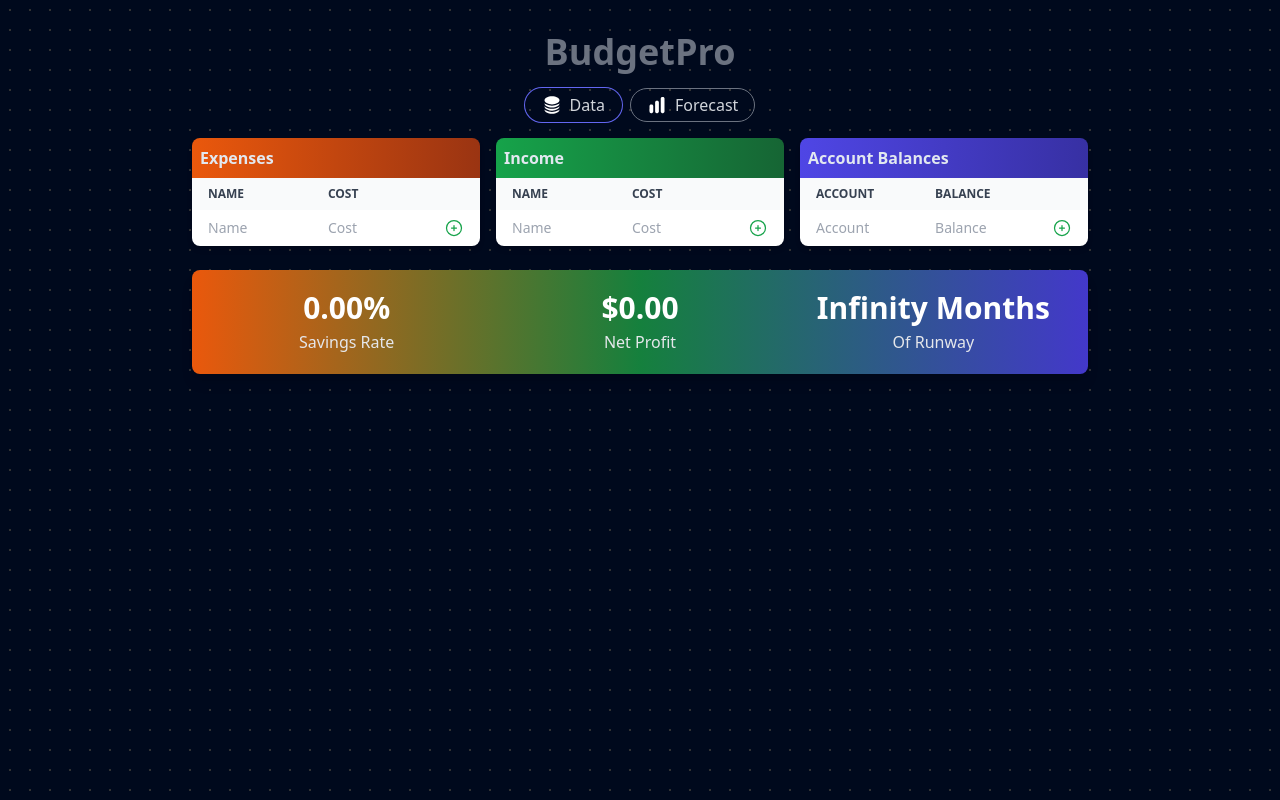
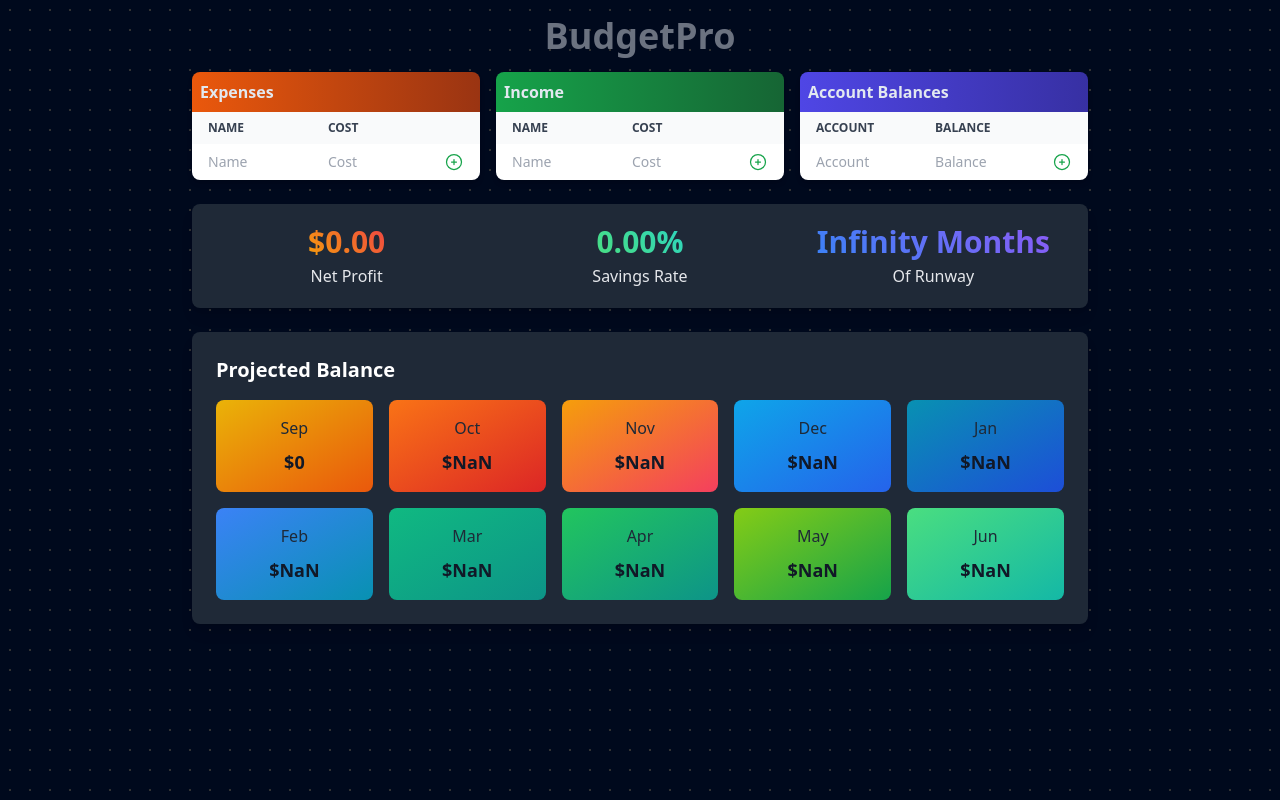
Before and after one commit to travierm/budgetpro, a Vue app: page / in a window 1280 px wide. Built offline with nearby package versions, Linux system fonts and the light colour scheme.

Commit message:
this thing looks great!

```diff
--- a/src/App.vue
+++ b/src/App.vue
@@ -13,31 +13,8 @@ const isActive = computed(() => ({
 
 <template>
   <div>
-    <div class="max-w-4xl mx-auto mt-8">
-      <h1 class="text-4xl font-bold text-gray-500 text-center">BudgetPro</h1>
-
-      <div class="my-4 flex gap-2 justify-center">
-        <router-link to="/" custom v-slot="{ navigate }">
-          <button @click="navigate"
-            class="px-4 py-1 text-gray-300 bg-transparent border border-gray-500 rounded-full transition-all duration-300 flex items-center space-x-2 focus:outline-none hover:ring-1 hover:ring-indigo-500 hover:border-transparent group"
-            :class="{ 'ring-1 ring-indigo-500 border-transparent': isActive.data }">
-            <CircleStackIcon class="w-5 h-5 transition-colors duration-300 text-white group-hover:text-indigo-500"
-              :class="{ 'text-indigo-500': isActive.data }" aria-hidden="true" />
-            <span>Data</span>
-          </button>
-        </router-link>
-
-        <router-link to="/forecast" custom v-slot="{ navigate }">
-          <button @click="navigate"
-            class="px-4 py-1 text-gray-300 bg-transparent border border-gray-500 rounded-full transition-all duration-300 flex items-center space-x-2 focus:outline-none hover:ring-1 hover:ring-green-300 hover:border-transparent group"
-            :class="{ 'ring-1 ring-green-300 border-transparent': isActive.forecast }">
-            <ChartBarIcon class="w-5 h-5 transition-colors duration-300 text-white group-hover:text-green-300"
-              :class="{ 'text-green-300': isActive.forecast }" aria-hidden="true" />
-            <span>Forecast</span>
-          </button>
-        </router-link>
-      </div>
-
+    <div class="max-w-4xl mx-auto">
+      <h1 class="text-4xl font-bold text-gray-500 text-center my-4">BudgetPro</h1>
       <div>
         <RouterView />
       </div>
--- a/src/components/QuickStats.vue
+++ b/src/components/QuickStats.vue
@@ -1,17 +1,9 @@
 <template>
-    <div class="bg-gradient-to-r from-orange-600 via-green-700 to-indigo-700 shadow-lg rounded-lg p-5">
+    <div class="bg-gray-800 shadow-lg rounded-lg p-5">
         <div class="grid grid-cols-1 sm:grid-cols-2 lg:grid-cols-3 gap-6">
+
             <div class="flex flex-col items-center">
-                <div class="text-3xl font-extrabold text-white">
-                    {{ savingsRate.toFixed(2) }}%
-                </div>
-                <div class="text-base font-medium text-gray-200 mt-1">
-                    Savings Rate
-                </div>
-            </div>
-            <!-- Placeholder for additional stats -->
-            <div class="flex flex-col items-center">
-                <div class="text-3xl font-extrabold text-white">
+                <div class="text-3xl font-extrabold gradient-text-profit">
                     ${{ netProfit.toFixed(2) }}
                 </div>
                 <div class="text-base font-medium text-gray-200 mt-1">
@@ -19,7 +11,16 @@
                 </div>
             </div>
             <div class="flex flex-col items-center">
-                <div class="text-3xl font-extrabold text-white">
+                <div class="text-3xl font-extrabold gradient-text-savings">
+                    {{ savingsRate.toFixed(2) }}%
+                </div>
+                <div class="text-base font-medium text-gray-200 mt-1">
+                    Savings Rate
+                </div>
+            </div>
+
+            <div class="flex flex-col items-center">
+                <div class="text-3xl font-extrabold gradient-text-runway">
                     {{ financialRunway }} Months
                 </div>
                 <div class="text-base font-medium text-gray-200 mt-1">
@@ -82,7 +83,27 @@ export default {
 </script>
 
 <style scoped>
-.shadow-lg {
-    box-shadow: 0 10px 15px -3px rgba(0, 0, 0, 0.1), 0 4px 6px -2px rgba(0, 0, 0, 0.05);
+.gradient-text-savings {
+    background: linear-gradient(45deg, #4ade80, #2dd4bf);
+    -webkit-background-clip: text;
+    -webkit-text-fill-color: transparent;
+    background-clip: text;
+    color: transparent;
+}
+
+.gradient-text-profit {
+    background: linear-gradient(45deg, #f59e0b, #ef4444);
+    -webkit-background-clip: text;
+    -webkit-text-fill-color: transparent;
+    background-clip: text;
+    color: transparent;
+}
+
+.gradient-text-runway {
+    background: linear-gradient(45deg, #3b82f6, #8b5cf6);
+    -webkit-background-clip: text;
+    -webkit-text-fill-color: transparent;
+    background-clip: text;
+    color: transparent;
 }
 </style>
--- a/src/pages/ForcastPage.vue
+++ b/src/pages/ForcastPage.vue
@@ -1,11 +1,12 @@
 <template>
-    <div class="bg-gray-800 p-4 rounded-lg shadow-lg">
-        <h2 class="text-xl font-bold text-white mb-4">6 Month Forecast</h2>
+    <div class="bg-gray-800 p-6 rounded-lg shadow-lg">
+        <h2 class="text-xl font-bold text-white mb-4">Projected Balance</h2>
         <div class="flex flex-wrap gap-4">
             <div v-for="(month, index) in months" :key="month"
-                class="flex-1 min-w-[150px] bg-gray-700 rounded-lg p-2 flex flex-col items-center justify-between">
-                <div class="text-gray-400 font-medium mb-2">{{ month }}</div>
-                <div class="text-white font-bold text-md">{{ formatCurrency(balances[index]) }}</div>
+                class="flex-1 min-w-[150px] rounded-lg p-4 flex flex-col items-center justify-between"
+                :class="getMonthGradient(month)">
+                <div class="font-medium mb-2 text-gray-800">{{ month }}</div>
+                <div class="font-bold text-lg text-gray-900">{{ formatCurrency(balances[index]) }}</div>
             </div>
         </div>
     </div>
@@ -30,7 +31,7 @@ const calculateProjectedBalances = computed(() => {
     const avgExpenses = expenses.value.reduce((sum, month) => sum + month.value, 0) / expenses.value.length;
     const avgNetProfit = avgIncome - avgExpenses;
 
-    for (let i = 1; i <= 6; i++) {
+    for (let i = 1; i <= 12; i++) {
         currentBalance += avgNetProfit;
         balances.push(currentBalance);
     }
@@ -47,6 +48,31 @@ const formatCurrency = (value) => {
     }).format(value);
 };
 
-const months = getNextMonths(6);
+const getMonthGradient = (month) => {
+    const gradients = {
+        // Winter (cool blues and cyans)
+        'Dec': 'bg-gradient-to-br from-sky-500 to-blue-600',
+        'Jan': 'bg-gradient-to-br from-cyan-600 to-blue-700',
+        'Feb': 'bg-gradient-to-br from-blue-500 to-cyan-600',
+
+        // Spring (fresh greens and teals)
+        'Mar': 'bg-gradient-to-br from-emerald-500 to-teal-600',
+        'Apr': 'bg-gradient-to-br from-green-500 to-teal-600',
+        'May': 'bg-gradient-to-br from-lime-500 to-green-600',
+
+        // Summer (vibrant blues and greens)
+        'Jun': 'bg-gradient-to-br from-green-400 to-teal-500',
+        'Jul': 'bg-gradient-to-br from-sky-400 to-blue-500',
+        'Aug': 'bg-gradient-to-br from-blue-400 to-indigo-500',
+
+        // Fall (warm reds, oranges, and golds)
+        'Sep': 'bg-gradient-to-br from-yellow-500 to-orange-600',
+        'Oct': 'bg-gradient-to-br from-orange-500 to-red-600',
+        'Nov': 'bg-gradient-to-br from-amber-500 to-rose-500'
+    };
+    return gradients[month] || 'bg-gradient-to-br from-gray-600 to-gray-700';
+};
+
+const months = getNextMonths(9);
 const balances = calculateProjectedBalances;
 </script>
--- a/src/pages/InputTablesPage.vue
+++ b/src/pages/InputTablesPage.vue
@@ -1,6 +1,7 @@
 <script setup>
 import TableInput from '../components/TableInput.vue';
 import QuickStats from '../components/QuickStats.vue';
+import ForecastPage from '../pages/ForcastPage.vue';
 
 import { income, expenses, accountBalances } from '../lib/appData';
 </script>
@@ -20,4 +21,8 @@ import { income, expenses, accountBalances } from '../lib/appData';
     <div class="mt-6">
         <QuickStats />
     </div>
+
+    <div class="mt-6">
+        <ForecastPage />
+    </div>
 </template>
```
